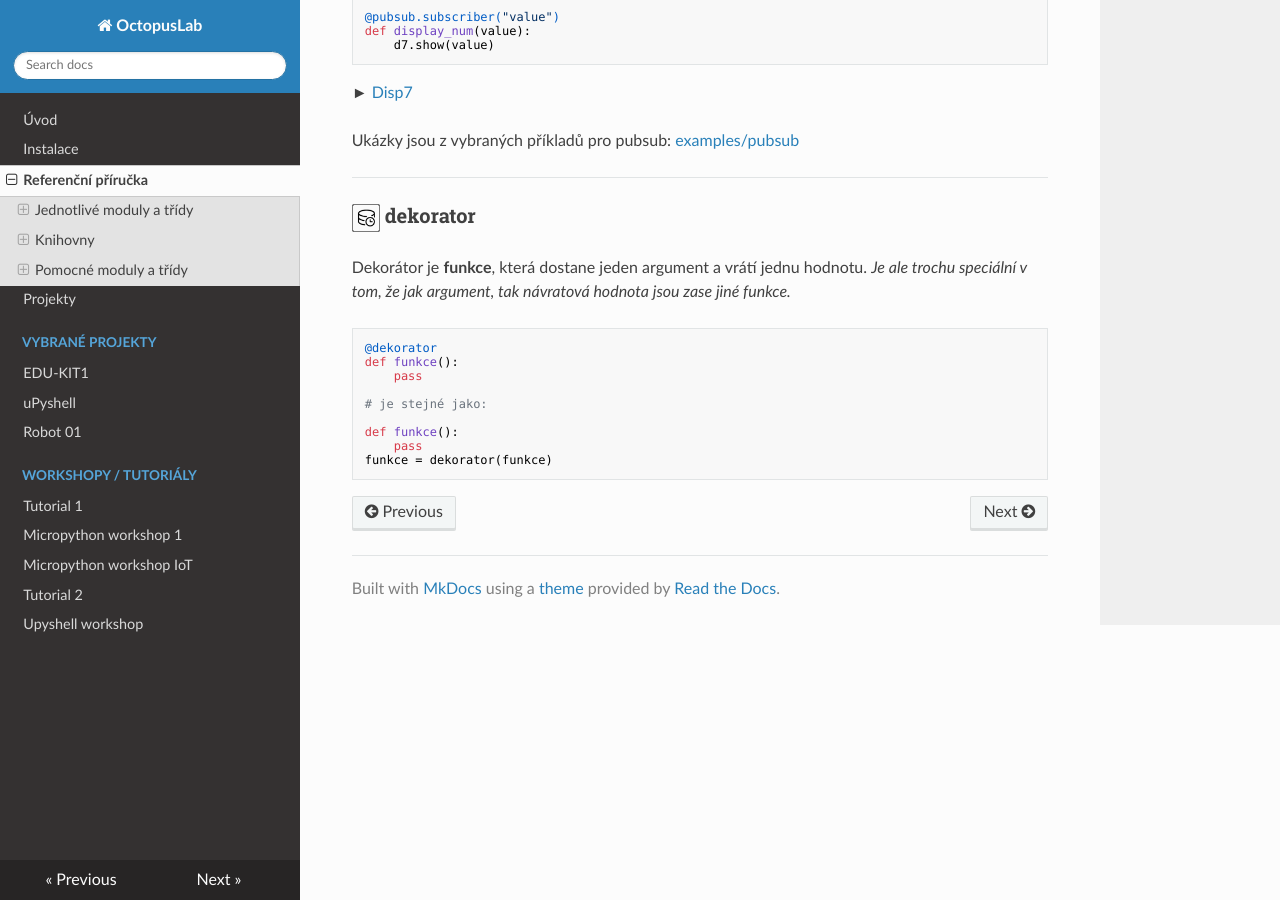
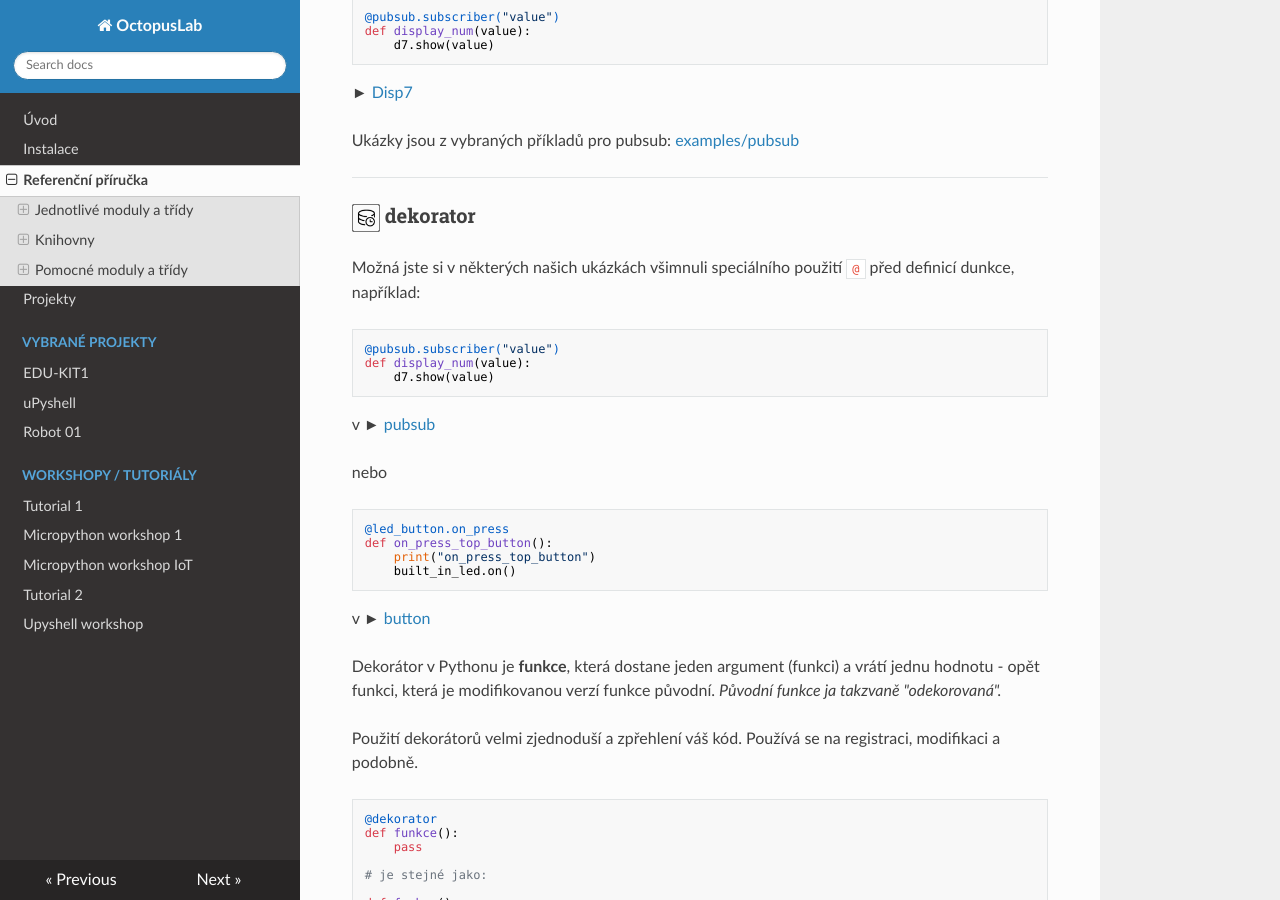
Before and after one commit to octopuslab-cz/docs_octopuslab_cz, an MkDocs documentation site: the page built from docs/basicdoc.md, in a window 1280 px wide and 900 px high, scrolled down 11706 px. Built offline with MkDocs 1.6.1, drawn with Linux system fonts in a browser that asks for light colours; nearby versions of some CDN libraries.

Commit message:
dekorator

````diff
--- a/docs/basicdoc.md
+++ b/docs/basicdoc.md
@@ -578,7 +578,29 @@ Ukázky jsou z vybraných příkladů pro pubsub:
 
 ### ![hwsoc](img/database.png){: style="width:28px" } dekorator
 
-Dekorátor je **funkce**, která dostane jeden argument a vrátí jednu hodnotu. *Je ale trochu speciální v tom, že jak argument, tak návratová hodnota jsou zase jiné funkce.*
+Možná jste si v některých našich ukázkách všimnuli speciálního použití `@` před definicí dunkce, například:
+```python
+@pubsub.subscriber("value")
+def display_num(value):
+    d7.show(value)
+```
+v ► [pubsub](#pubsub)
+
+nebo
+```python
+@led_button.on_press
+def on_press_top_button():
+    print("on_press_top_button")
+    built_in_led.on()
+```
+
+v ► [button](#button)
+
+Dekorátor v Pythonu je **funkce**, která dostane jeden argument (funkci) a vrátí jednu hodnotu - opět funkci, která je modifikovanou verzí funkce původní. *Původní funkce ja takzvaně "odekorovaná".*
+
+Použití dekorátorů velmi zjednoduší a zpřehlení váš kód. Používá se na registraci, modifikaci a podobně.
+
+
 
 ```python
 @dekorator
````
